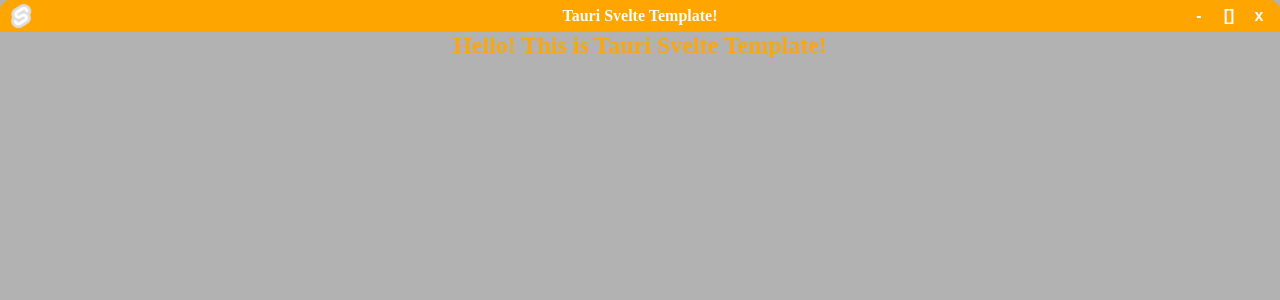
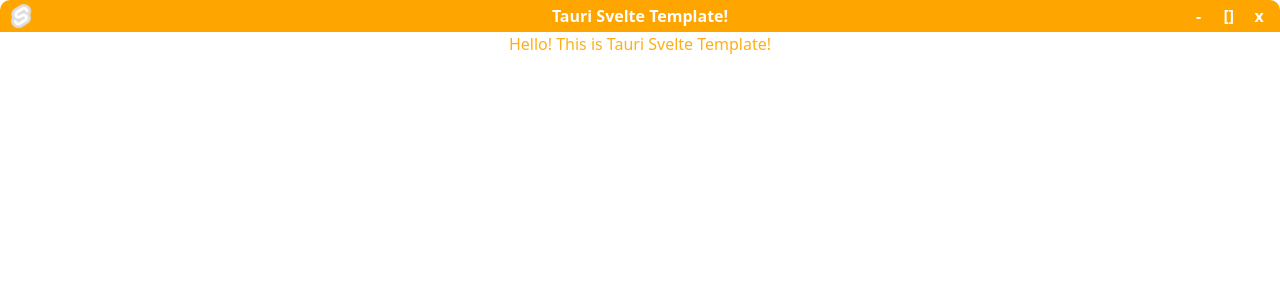
Before and after one commit to PleahMaCaka/tauri-svelte-template, a SvelteKit app: page / in a window 1280 px wide. Shown: the top 300 px of the page. Built offline with nearby package versions, Linux system fonts and the light colour scheme.

Commit message:
Add/Apply Tailwind CSS

```diff
--- a/package.json
+++ b/package.json
@@ -12,13 +12,17 @@
     "check:watch": "svelte-kit sync && svelte-check --tsconfig ./tsconfig.json --watch"
   },
   "devDependencies": {
-    "@sveltejs/adapter-static": "^2.0.3",
+    "@sveltejs/adapter-auto": "^2.1.1",
     "@sveltejs/kit": "^1.27.3",
     "@tauri-apps/api": "^1.5.1",
     "@tauri-apps/cli": "^1.5.6",
+    "autoprefixer": "^10.4.16",
+    "postcss": "^8.4.31",
+    "postcss-nesting": "^12.0.1",
     "sass": "^1.69.5",
     "svelte": "^4.2.2",
     "svelte-check": "^3.5.2",
+    "tailwindcss": "^3.3.5",
     "tslib": "^2.6.2",
     "typescript": "^5.2.2",
     "vite": "^4.5.0"
--- /dev/null
+++ b/postcss.config.js
@@ -0,0 +1,8 @@
+export default {
+  plugins: {
+    "postcss-import": {},
+    "tailwindcss/nesting": "postcss-nesting",
+    tailwindcss: {},
+    autoprefixer: {},
+  }
+}
--- /dev/null
+++ b/src/app.scss
@@ -0,0 +1,8 @@
+@import "tailwindcss/base";
+@import "tailwindcss/components";
+@import "tailwindcss/utilities";
+
+body {
+    margin: 0;
+    background-color: rgba(0, 0, 0, 0);
+}
--- a/src/components/Hello.svelte
+++ b/src/components/Hello.svelte
@@ -4,8 +4,10 @@
 
 <style lang="scss">
     h2 {
+        background-color: rgba(255, 255, 255, 0.25);
         color: rgba(#ffa500, 0.9); // scss syntax
         text-align: center;
         margin: 0;
+        height: 100%;
     }
 </style>
--- a/src/routes/+layout.svelte
+++ b/src/routes/+layout.svelte
@@ -1,5 +1,5 @@
 <script>
-    import "../scss/global.scss"
+    import "../app.scss"
 </script>
 
 <slot />
--- a/src/routes/+page.svelte
+++ b/src/routes/+page.svelte
@@ -3,7 +3,7 @@
     import Toolbar from "../components/Titlebar.svelte"
 </script>
 
-<Toolbar />
-<div class="centered">
+<div class="w-screen h-screen fixed">
+    <Toolbar />
     <Hello />
 </div>
--- a/src/scss/centered.scss
+++ /dev/null
@@ -1,7 +0,0 @@
-.centered {
-    display: flex;
-    justify-content: center;
-    align-items: center;
-    width: 100%;
-    height: 100%;
-}
--- a/src/scss/global.scss
+++ /dev/null
@@ -1,4 +0,0 @@
-body {
-    margin: 0;
-    background-color: rgba(0, 0, 0, 0.3);
-}
--- a/svelte.config.js
+++ b/svelte.config.js
@@ -1,4 +1,4 @@
-import adapter from "@sveltejs/adapter-static"
+import adapter from "@sveltejs/adapter-auto"
 import { vitePreprocess } from "@sveltejs/kit/vite"
 
 /** @type {import("@sveltejs/kit").Config} */
--- /dev/null
+++ b/tailwind.config.js
@@ -0,0 +1,8 @@
+/** @type {import('tailwindcss').Config} */
+export default {
+    content: ["./src/**/*.{html,js,svelte,ts}"],
+    theme: {
+        extend: {},
+    },
+    plugins: []
+}
```
Also changed, not shown: 1 other file (tests, documents, lock files or other folders).
